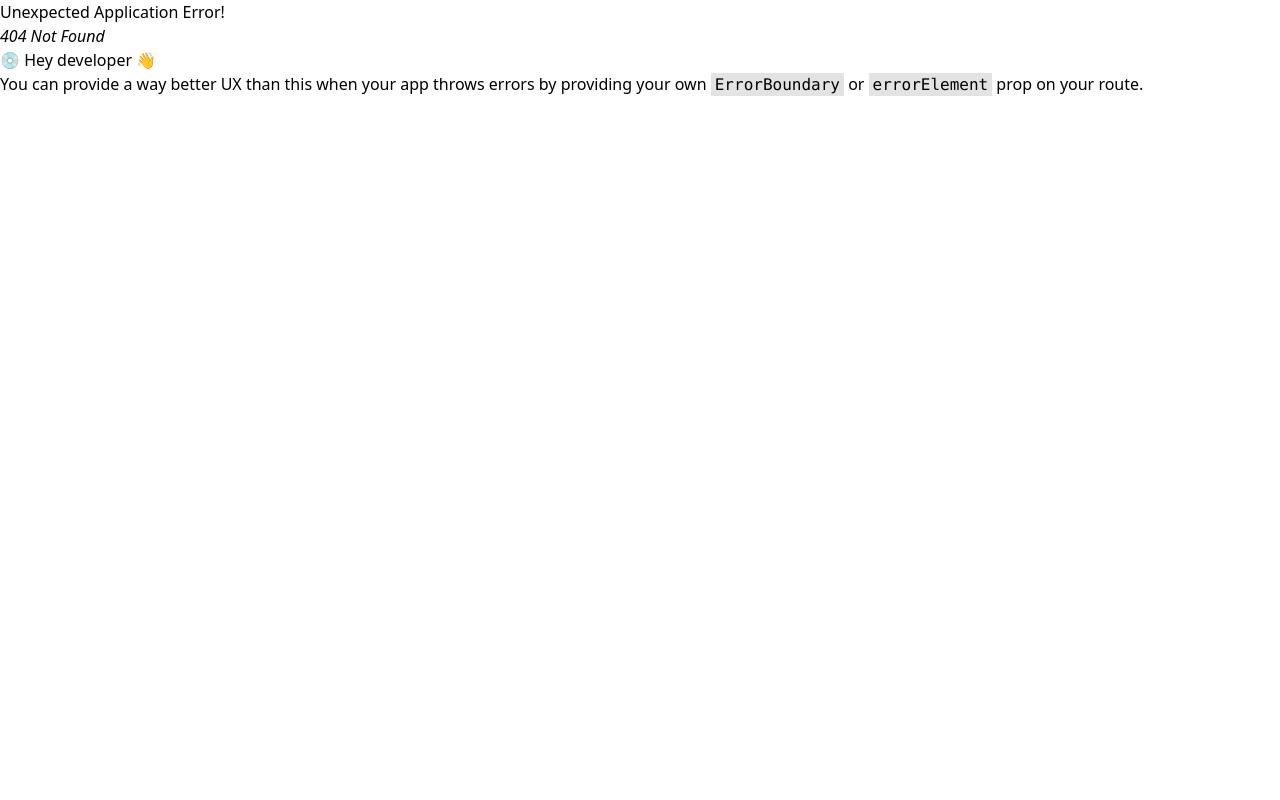
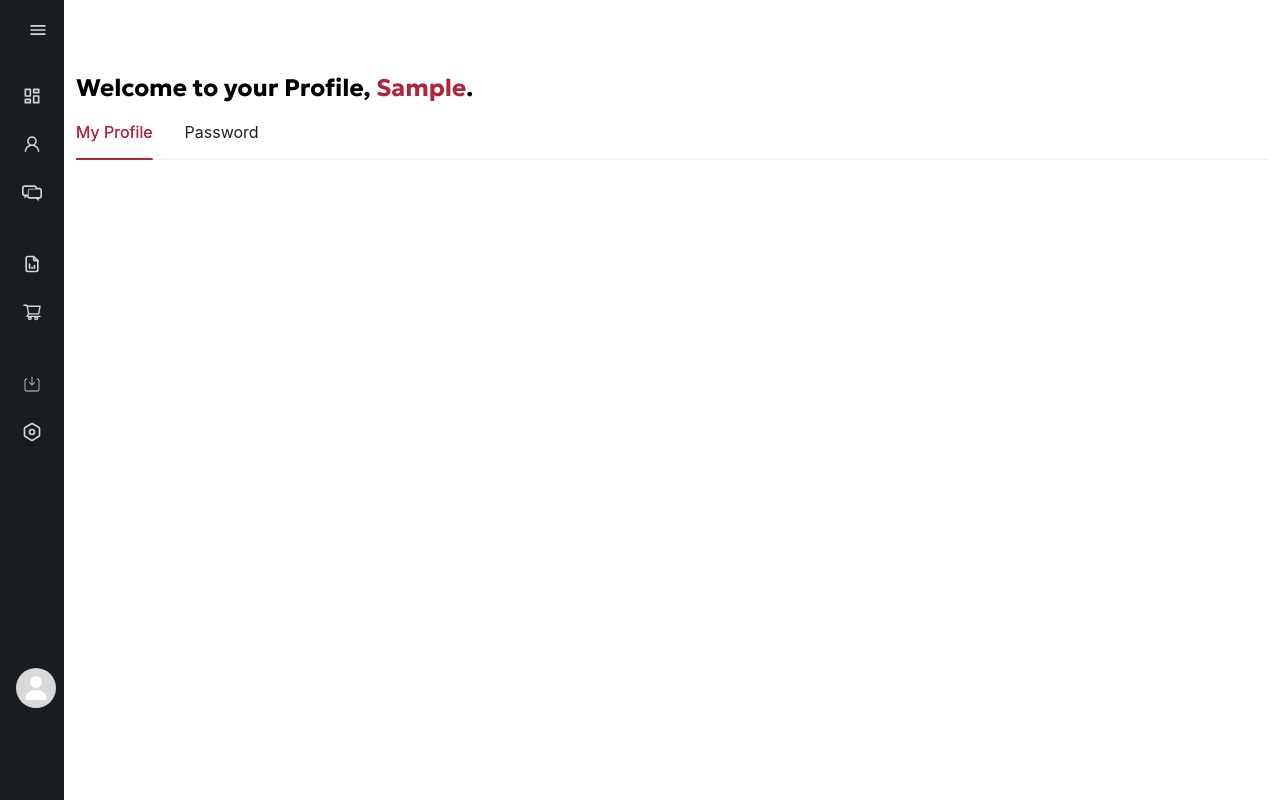
Before and after one commit to sijirama/orbital, a React (Vite) app: page /profile in a window 1280 px wide. Before the commit this address had no page. Built offline with nearby package versions, Linux system fonts and the light colour scheme; sample sign-in values are in the browser's storage.

Commit message:
feat: basic redux state management

```diff
--- a/package.json
+++ b/package.json
@@ -11,6 +11,7 @@
   },
   "dependencies": {
     "@reduxjs/toolkit": "^1.9.5",
+    "antd": "^5.6.1",
     "axios": "^1.4.0",
     "formik": "^2.4.1",
     "react": "^18.2.0",
--- /dev/null
+++ b/src/Components/UserPassword.tsx
@@ -0,0 +1,3 @@
+export default function UserPassword() {
+    return <div>UserPassword</div>
+}
--- /dev/null
+++ b/src/Components/UserProfile.tsx
@@ -0,0 +1,3 @@
+export default function UserProfile() {
+    return <div>UserProfile</div>
+}
--- /dev/null
+++ b/src/Hooks/useScreenSize.tsx
@@ -0,0 +1,36 @@
+import { useEffect, useState } from 'react'
+
+type SizeType = 'small' | 'middle' | 'large' | undefined
+const useScreenSize = () => {
+    const [screenSize, setScreenSize] = useState<SizeType>(undefined)
+
+    useEffect(() => {
+        const handleResize = () => {
+            const width = window.innerWidth
+            let size: SizeType
+
+            if (width < 768) {
+                size = 'small'
+            } else if (width < 1024) {
+                size = 'middle'
+            } else {
+                size = 'large'
+            }
+
+            setScreenSize(size)
+        }
+
+        // Add event listener to detect screen size changes
+        window.addEventListener('resize', handleResize)
+
+        // Initial screen size detection
+        handleResize()
+
+        // Clean up event listener on component unmount
+        return () => window.removeEventListener('resize', handleResize)
+    }, [])
+
+    return screenSize
+}
+
+export default useScreenSize
--- a/src/Pages/Profile.tsx
+++ b/src/Pages/Profile.tsx
@@ -0,0 +1,22 @@
+import SideBar from '../layout/SideBar'
+import { Tabs } from 'antd'
+import { useAppSelector } from '../Store/hooks'
+
+export default function Profile() {
+    const user = useAppSelector((state) => state.user.user)
+
+    const { TabPane } = Tabs
+    return (
+        <SideBar>
+            <section className="my-8  md:my-14">
+                <h1 className="text-lg md:text-xl lg:text-2xl font-semibold font-geologica">
+                    Welcome to your Profile, <span className="text-mydarkred font-bold">{user?.firstName}</span>.
+                </h1>
+                <Tabs defaultActiveKey="1">
+                    <TabPane tab="My Profile" key="1"></TabPane>
+                    <TabPane tab="Password" key="2"></TabPane>
+                </Tabs>
+            </section>
+        </SideBar>
+    )
+}
--- a/src/layout/SideBar.tsx
+++ b/src/layout/SideBar.tsx
@@ -7,6 +7,9 @@ import { CiSaveDown2 } from 'react-icons/ci'
 import { Link } from 'react-router-dom'
 import { Avatar } from 'rsuite'
 import { useAppSelector } from '../Store/hooks'
+import { ConfigProvider } from 'antd'
+import { Anttheme } from '../utils/AntUtils'
+import useScreenSize from '../Hooks/useScreenSize'
 
 interface SidebBarProps {
     children: ReactNode
@@ -24,7 +27,7 @@ export default function SideBar({ children }: SidebBarProps) {
     ]
 
     const user = useAppSelector((state) => state.user.user)
-
+    const screen = useScreenSize()
     const [open, setOpen] = React.useState<boolean>(false)
 
     return (
@@ -86,7 +89,11 @@ export default function SideBar({ children }: SidebBarProps) {
                 </div>
             </div>
 
-            <main className="w-full px-2 lg:px-3 lg:max-w-[1400px] mx-auto py-4 ">{children}</main>
+            <main className="w-full px-2 lg:px-3 lg:max-w-[1400px] mx-auto py-4 ">
+                <ConfigProvider theme={Anttheme} componentSize={screen}>
+                    {children}
+                </ConfigProvider>
+            </main>
         </section>
     )
 }
--- a/src/main.tsx
+++ b/src/main.tsx
@@ -1,10 +1,15 @@
 import ReactDOM from 'react-dom/client'
-import './index.css'
-import 'rsuite/dist/rsuite-no-reset.min.css'
 import { createBrowserRouter, createRoutesFromElements, Route, RouterProvider } from 'react-router-dom'
 import { store } from './Store/store'
 import { Provider } from 'react-redux'
 import { ToastContainer } from 'react-toastify'
+import { ConfigProvider } from 'antd'
+import { Anttheme } from './utils/AntUtils.ts'
+//import useScreenSize from './Hooks/useScreenSize.tsx'
+
+import 'antd/dist/reset.css'
+import './index.css'
+import 'rsuite/dist/rsuite-no-reset.min.css'
 import 'react-toastify/dist/ReactToastify.css'
 
 import Dashboard from './Pages/Dashboard.tsx'
@@ -14,6 +19,7 @@ import SignIn from './Pages/SignIn.tsx'
 import ForgotPassword from './Pages/ForgotPassword.tsx'
 import ResetPassword from './Pages/ResetPassword.tsx'
 import ProtectedRoute from './utils/ProtectedRoute.tsx'
+import Profile from './Pages/Profile.tsx'
 
 const router = createBrowserRouter(
     createRoutesFromElements(
@@ -26,6 +32,7 @@ const router = createBrowserRouter(
 
             <Route path="" element={<ProtectedRoute />}>
                 <Route path="/dashboard" element={<Dashboard />} />
+                <Route path="/profile" element={<Profile />} />
             </Route>
         </Route>
     )
@@ -33,7 +40,9 @@ const router = createBrowserRouter(
 
 ReactDOM.createRoot(document.getElementById('root') as HTMLElement).render(
     <Provider store={store}>
-        <RouterProvider router={router} />
+        <ConfigProvider>
+            <RouterProvider router={router} />
+        </ConfigProvider>
         <ToastContainer position="top-center" />
     </Provider>
 )
--- /dev/null
+++ b/src/utils/AntUtils.ts
@@ -0,0 +1,5 @@
+export const Anttheme = {
+    token: {
+        colorPrimary: '#af253c'
+    }
+}
```
Also changed, not shown: src/Components/ProductCard.tsx (deleted), 1 other file (tests, documents, lock files or other folders).
